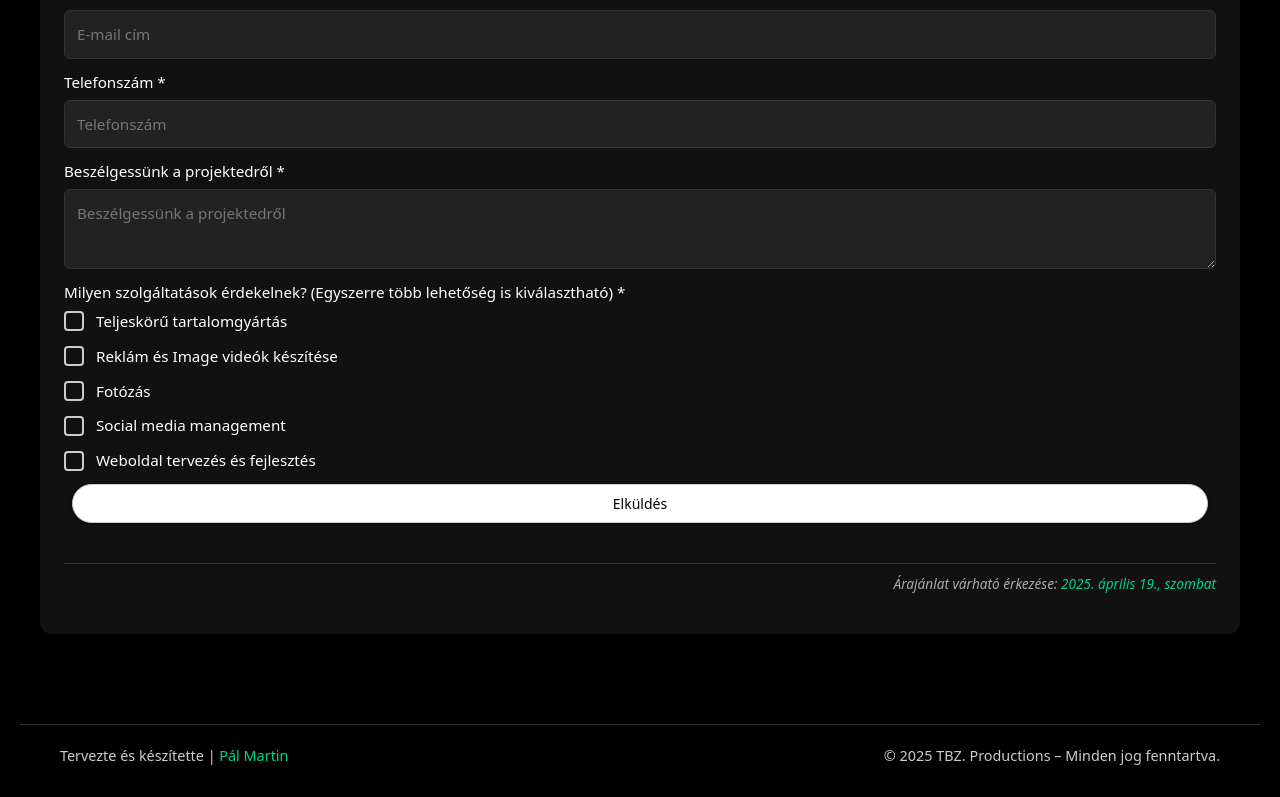
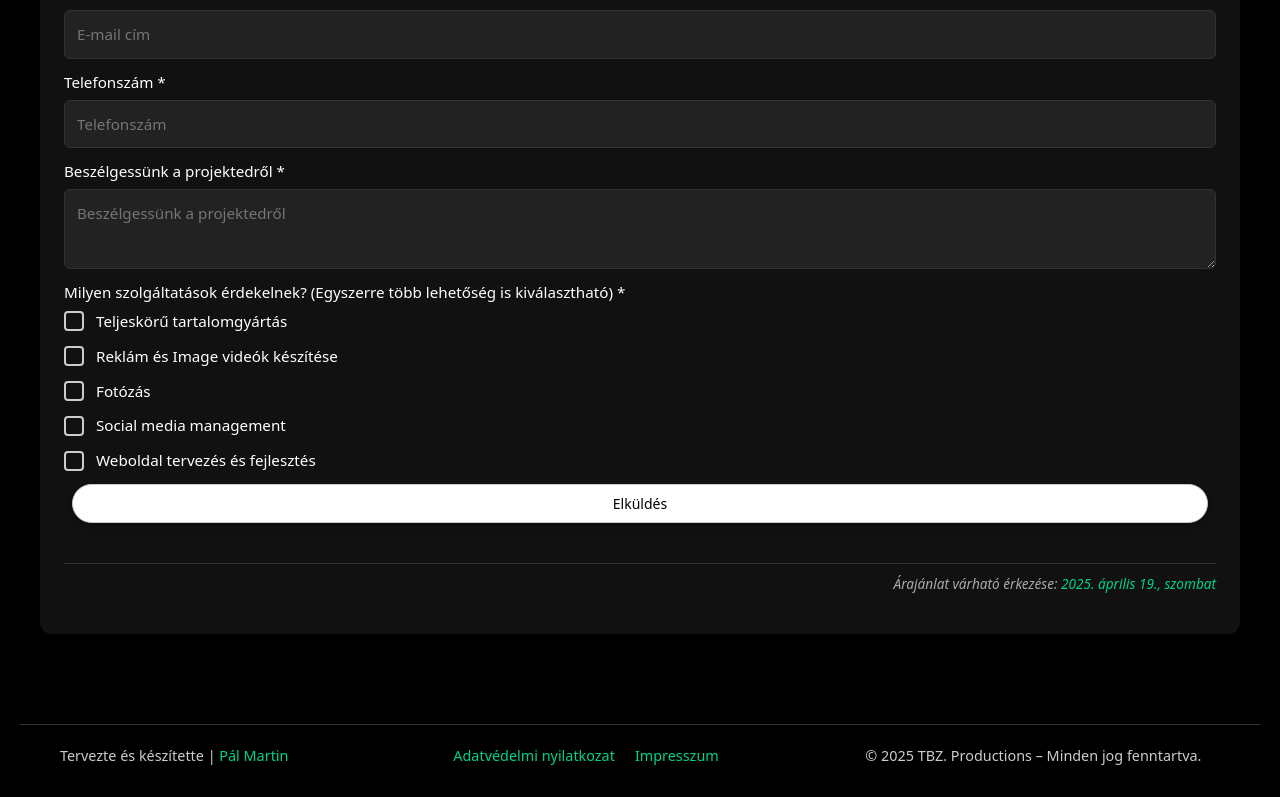
Before and after one commit to XY56L7/tbz_productions, a React (Create React App) app: page / in a window 1280 px wide. Shown: the part 7924-8721 px from the top of the page. Built offline with nearby package versions, Linux system fonts and the light colour scheme.

Commit message:
Update the footer because of the impressum

```diff
--- a/src/Footer.tsx
+++ b/src/Footer.tsx
@@ -1,6 +1,11 @@
-import React from "react";
+import React, { useState } from "react";
+import Impressum from "./Impressum";
+import AdatvedelmiNyilatkozat from "./AdatvedelmiNyilatkozat";
 
 const Footer: React.FC = () => {
+  const [showImpressum, setShowImpressum] = useState(false);
+  const [showAdatvedelmi, setShowAdatvedelmi] = useState(false);
+
   // ---------- Styles ----------
 
   // Footer wrapper: sötét háttér, elegáns szöveg és padding
@@ -88,25 +93,72 @@ const Footer: React.FC = () => {
             </a>
           </span>
         </div>
+        {/* Középső rész: Gombok */}
+        <div style={{ display: 'flex', alignItems: 'center', gap: '20px' }} className="footer-buttons">
+          <button
+            onClick={() => setShowAdatvedelmi(true)}
+            style={{
+              background: 'none',
+              border: 'none',
+              color: '#00D28C',
+              cursor: 'pointer',
+              padding: 0,
+              textDecoration: 'none',
+              transition: 'color 0.2s ease'
+            }}
+            className="footer-link"
+          >
+            Adatvédelmi nyilatkozat
+          </button>
+          <button
+            onClick={() => setShowImpressum(true)}
+            style={{
+              background: 'none',
+              border: 'none',
+              color: '#00D28C',
+              cursor: 'pointer',
+              padding: 0,
+              textDecoration: 'none',
+              transition: 'color 0.2s ease'
+            }}
+            className="footer-link"
+          >
+            Impresszum
+          </button>
+        </div>
         {/* Jobb oldal: jogi információ */}
         <div style={rightTextStyle}>
           © 2025 TBZ. Productions – Minden jog fenntartva.
         </div>
       </div>
 
+      <Impressum show={showImpressum} onHide={() => setShowImpressum(false)} />
+      <AdatvedelmiNyilatkozat show={showAdatvedelmi} onHide={() => setShowAdatvedelmi(false)} />
+
       {/* Responsive stílusok */}
       <style>
         {`
           .footer-container {
             flex-direction: row;
+            justify-content: space-between;
+            gap: 20px;
+          }
+          .footer-container > div {
+            flex: 1;
+            text-align: center;
           }
           @media (max-width: 768px) {
             .footer-container {
               flex-direction: column;
               text-align: center;
+              gap: 10px;
             }
             .footer-container > div {
               margin-bottom: 10px;
+            }
+            .footer-buttons {
+              flex-direction: column;
+              gap: 10px;
             }
           }
           .footer-link:hover {
```
